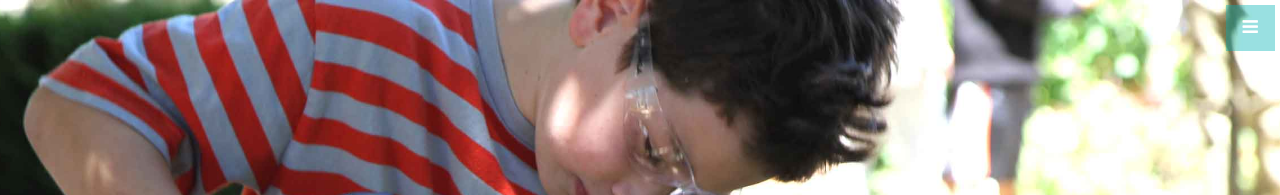
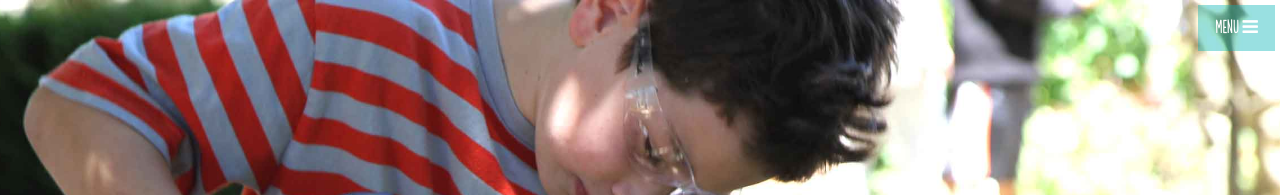
Before and after one commit to camp925/camp925.github.io, a Jekyll site: the page built from index.html, in a window 1280 px wide. Shown: the top 195 px of the page. Built offline with Jekyll 4.4.1, drawn with Linux system fonts in a browser that asks for light colours.

Commit message:
add menu to sidebar and change calendar to schedule in menu

```diff
--- a/_includes/navigation.html
+++ b/_includes/navigation.html
@@ -1,4 +1,4 @@
-<a id="menu-toggle" href="#" class="btn btn-dark-news btn-lg toggle"><i class="fa fa-bars"></i></a>
+<a id="menu-toggle" href="#" class="btn btn-dark-news btn-lg toggle">menu <i class="fa fa-bars"></i></a>
 <nav id="sidebar-wrapper">
   <ul class="sidebar-nav">
     <a id="menu-close" href="#" class="btn btn-light btn-lg pull-right toggle"><i class="fa fa-times"></i></a>
```
Also changed, not shown: other parts of _includes/navigation.html (+1 -1 lines).
